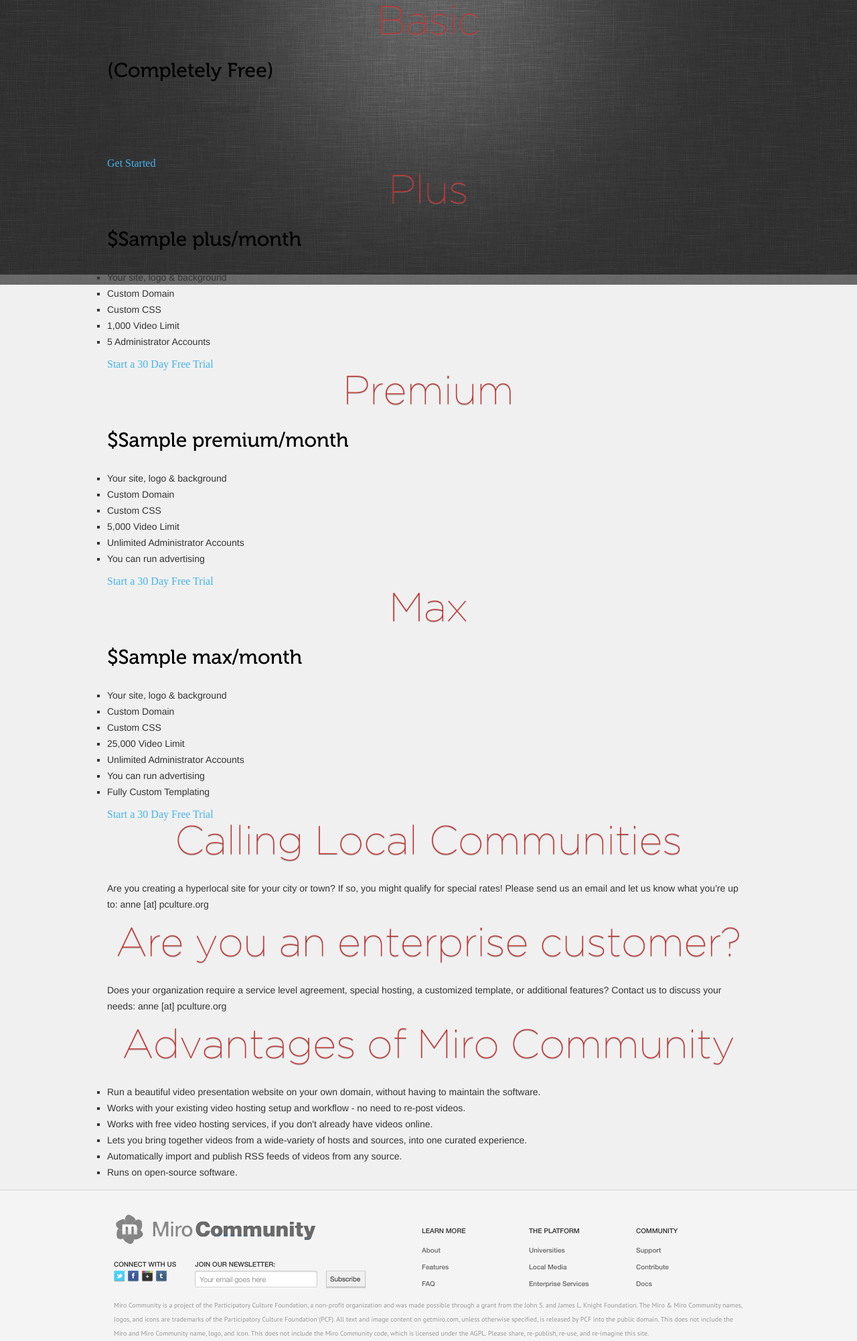
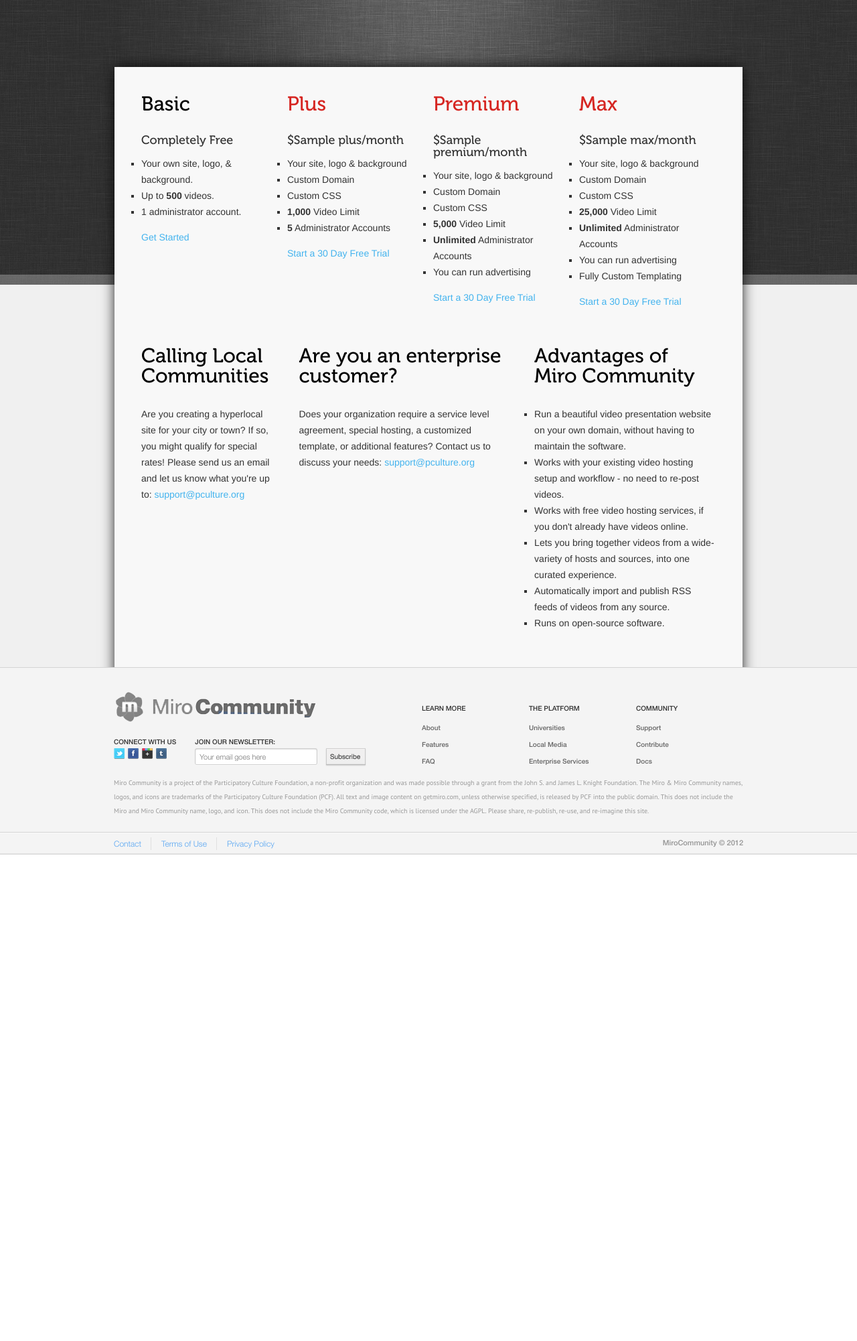
Before and after one commit to pculture/mirocommunity.org, a Django app: template mirocommunity_site/templates/mirocommunity_site/signup.html in a window 1280 px wide. Shown: the part 110-2112 px from the top of the page at 67% size. After the commit the page ends 1386 px from the top, so only its background shows below. Run offline with Django 3.2, Linux system fonts and the light colour scheme; the template is opened without the code that fills it: most values are stand-ins (such as "Sample title", 1, 10 or a date in 2020).

Commit message:
Adjusted signup and terms to use the new styles.

```diff
--- a/mirocommunity_site/sass/_layout.scss
+++ b/mirocommunity_site/sass/_layout.scss
@@ -55,11 +55,33 @@
 	}
 }
 
+.l-25-40-35{
+	@extend .clearfix;
+	$column-padding: 3 * $normal;
+	$total-column-width: $main-width - 2 * $column-padding;
+
+	& > div{
+		width: .4 * $total-column-width;
+		float: left;
+		padding: 0 $column-padding 0 0;
+
+		&:last-child{;
+			padding: 0;
+			width: .35 * $total-column-width;
+		}
+		&:first-child{
+			width: .25 * $total-column-width;
+		}
+	}
+}
+
 .l-thirds{
 	@extend .clearfix;
+	$column-padding: $normal;
+	$total-column-width: $main-width - 2 * $column-padding;
 
 	& > div{
-		width: .333 * $main-width - .66 * $normal;
+		width: .333 * $total-column-width;
 		float: left;
 		padding: 0 $normal 0 0;
 
@@ -71,9 +93,27 @@
 
 .l-thirds-wide{
 	@extend .clearfix;
+	$column-padding: $normal;
+	$total-column-width: $wide-width - 2 * $column-padding;
 
 	& > div{
-		width: .333 * $wide-width - .66 * $normal;
+		width: .333 * $total-column-width;
+		float: left;
+		padding: 0 $normal 0 0;
+
+		&:last-child{
+			padding: 0;
+		}
+	}
+}
+
+.l-quarters{
+	@extend .clearfix;
+	$column-padding: $normal;
+	$total-column-width: $main-width - 3 * $column-padding;
+
+	& > div{
+		width: .25 * $total-column-width;
 		float: left;
 		padding: 0 $normal 0 0;
 
@@ -85,9 +125,11 @@
 
 .l-quarters-wide{
 	@extend .clearfix;
+	$column-padding: $normal;
+	$total-column-width: $wide-width - 3 * $column-padding;
 
 	& > div{
-		width: .25 * $wide-width - .75 * $normal;
+		width: .25 * $total-column-width;
 		float: left;
 		padding: 0 $normal 0 0;
 
--- a/mirocommunity_site/sass/screen.scss
+++ b/mirocommunity_site/sass/screen.scss
@@ -191,6 +191,13 @@ header {
 			text-decoration: none;
 		}
 	}
+
+	em{
+		font-style: italic;
+	}
+	strong{
+		font-weight: bold;
+	}
 }
 
 figure {}
--- a/mirocommunity_site/static/mirocommunity_site/css/screen.css
+++ b/mirocommunity_site/static/mirocommunity_site/css/screen.css
@@ -43,11 +43,18 @@ article, aside, details, figcaption, figure, footer, header, hgroup, menu, nav,
 .l-50-50 > div { width: 389px; float: left; padding: 0 40px 0 0; }
 .l-50-50 > div + div { padding: 0 0 0 40px; }
 
-.l-thirds > div { width: 276.474px; float: left; padding: 0 14px 0 0; }
+.l-25-40-35 > div { width: 309.6px; float: left; padding: 0 42px 0 0; }
+.l-25-40-35 > div:last-child { padding: 0; width: 270.9px; }
+.l-25-40-35 > div:first-child { width: 193.5px; }
+
+.l-thirds > div { width: 276.39px; float: left; padding: 0 14px 0 0; }
 .l-thirds > div:last-child { padding: 0; }
 
-.l-thirds-wide > div { width: 310.44px; float: left; padding: 0 14px 0 0; }
+.l-thirds-wide > div { width: 310.356px; float: left; padding: 0 14px 0 0; }
 .l-thirds-wide > div:last-child { padding: 0; }
+
+.l-quarters > div { width: 204px; float: left; padding: 0 14px 0 0; }
+.l-quarters > div:last-child { padding: 0; }
 
 .l-quarters-wide > div { width: 229.5px; float: left; padding: 0 14px 0 0; }
 .l-quarters-wide > div:last-child { padding: 0; }
@@ -81,11 +88,11 @@ a:focus { outline: thin dotted; }
 a:hover, a:active { outline: 0; }
 
 /** Contain floats: h5bp.com/q **/
-.clearfix:before, .l-bordered-box:before, .l-60-40:before, .l-50-50:before, .l-thirds:before, .l-thirds-wide:before, .l-quarters-wide:before, .clearfix:after, .l-bordered-box:after, .l-60-40:after, .l-50-50:after, .l-thirds:after, .l-thirds-wide:after, .l-quarters-wide:after { content: ""; display: table; }
+.clearfix:before, .l-bordered-box:before, .l-60-40:before, .l-50-50:before, .l-25-40-35:before, .l-thirds:before, .l-thirds-wide:before, .l-quarters:before, .l-quarters-wide:before, .clearfix:after, .l-bordered-box:after, .l-60-40:after, .l-50-50:after, .l-25-40-35:after, .l-thirds:after, .l-thirds-wide:after, .l-quarters:after, .l-quarters-wide:after { content: ""; display: table; }
 
-.clearfix:after, .l-bordered-box:after, .l-60-40:after, .l-50-50:after, .l-thirds:after, .l-thirds-wide:after, .l-quarters-wide:after { clear: both; }
+.clearfix:after, .l-bordered-box:after, .l-60-40:after, .l-50-50:after, .l-25-40-35:after, .l-thirds:after, .l-thirds-wide:after, .l-quarters:after, .l-quarters-wide:after { clear: both; }
 
-.clearfix, .l-bordered-box, .l-60-40, .l-50-50, .l-thirds, .l-thirds-wide, .l-quarters-wide { *zoom: 1; }
+.clearfix, .l-bordered-box, .l-60-40, .l-50-50, .l-25-40-35, .l-thirds, .l-thirds-wide, .l-quarters, .l-quarters-wide { *zoom: 1; }
 
 .container { width: 960px; height: 100%; margin: 0 auto; position: relative; }
 
@@ -130,6 +137,8 @@ header .logo { position: absolute; left: 10px; top: 30px; }
 .main a { color: #43B3EE; text-decoration: none; }
 .main a:hover { text-decoration: underline; }
 .main a.wrapping { text-decoration: none; }
+.main em { font-style: italic; }
+.main strong { font-weight: bold; }
 
 figcaption { text-align: center; }
 
--- a/mirocommunity_site/templates/mirocommunity_site/_site_footer.html
+++ b/mirocommunity_site/templates/mirocommunity_site/_site_footer.html
@@ -61,7 +61,7 @@
 		<div id="footer">
 			<ul class="footer-nav">
 				<li><a href="mailto:support@mirocommunity.org">Contact</a></li>
-				<li><a href="http://mirocommunity.org/terms">Terms of Use</a></li>
+				<li><a href="/terms/">Terms of Use</a></li>
 				<li><a href="http://pculture.org/pcf/websites-privacy/">Privacy Policy</a></li>
 			</ul>
 			<h5>MiroCommunity &copy; 2012</h5>
--- a/mirocommunity_site/templates/mirocommunity_site/signup.html
+++ b/mirocommunity_site/templates/mirocommunity_site/signup.html
@@ -1,22 +1,21 @@
 {% extends "mirocommunity_site/__base.html" %}
 
-{% block content %}
-<div id="basic_plan" class="clear">
-  <h1>Basic</h1>
-  <h2>(Completely Free)</h2>
+{% block content-inner %}
+<div class="l-section l-quarters">
+  <div>
+    <h2>Basic</h2>
+    <h3>Completely Free</h3>
     <ul>
       <li>Your own site, logo, &amp; background.</li>
       <li>Up to <strong>500</strong> videos.</li>
       <li>1 administrator account.</li>
     </ul>
-  <a id="btn_started" href="/signup/step-two/basic">Get Started</a>
-</div><!-- // basic_plan -->
+    <p><a href="/signup/step-two/basic">Get Started</a></p>
+  </div>
 
-<div id="starter_pack" class="plan">
-  <div class="hdr">
-    <h1>Plus</h1>
-    <h2>${{ params.NAME_TO_COST.plus }}/month</h2>
-  </div><!-- // hdr -->
+  <div>
+    <h2 class="accent">Plus</h2>
+    <h3>${{ params.NAME_TO_COST.plus }}/month</h3>
     <ul>
       <li>Your site, logo &amp; background</li>
       <li>Custom Domain</li>
@@ -24,16 +23,12 @@
       <li><strong>1,000</strong> Video Limit</li>
       <li><strong>5</strong> Administrator Accounts</li>
     </ul>
-  <div class="ft">
-    <a href="/signup/step-two/plus" class="start_trial">Start a 30 Day Free Trial</a>
-  </div><!-- // ft -->
-</div><!-- // starter_pack -->
+    <p><a href="/signup/step-two/plus">Start a 30 Day Free Trial</a></p>
+  </div>
 
-<div id="value_added" class="plan">
-  <div class="hdr">
-    <h1>Premium</h1>
-    <h2>${{ params.NAME_TO_COST.premium }}/month</h2>
-  </div><!-- // hdr -->
+  <div>
+    <h2 class="accent">Premium</h2>
+    <h3>${{ params.NAME_TO_COST.premium }}/month</h3>
     <ul>
       <li>Your site, logo &amp; background</li>
       <li>Custom Domain</li>
@@ -42,16 +37,12 @@
       <li><strong>Unlimited</strong> Administrator Accounts</li>
       <li>You can run advertising</li>
     </ul>
-  <div class="ft">
-    <a href="/signup/step-two/premium" class="start_trial">Start a 30 Day Free Trial</a>
-  </div><!-- // ft -->
-</div><!-- // value_added -->
+    <p><a href="/signup/step-two/premium">Start a 30 Day Free Trial</a></p>
+  </div>
 
-<div id="delicious_plan" class="plan last">
-  <div class="hdr">
-    <h1>Max</h1>
-    <h2>${{ params.NAME_TO_COST.max }}/month</h2>
-  </div><!-- // hdr -->
+  <div>
+    <h2 class="accent">Max</h2>
+    <h3>${{ params.NAME_TO_COST.max }}/month</h3>
     <ul>
       <li>Your site, logo &amp; background</li>
       <li>Custom Domain</li>
@@ -61,34 +52,31 @@
       <li>You can run advertising</li>
       <li>Fully Custom Templating</li>
     </ul>
-  <div class="ft">
-    <a href="/signup/step-two/max" class="start_trial">Start a 30 Day Free Trial</a>
-  </div><!-- // ft -->
-</div><!-- // delcisious_plan -->
+    <p><a href="/signup/step-two/max">Start a 30 Day Free Trial</a></p>
+  </div>
+</div>
 
-<div id="additional_info">
-  <div class="clear">
-  <div id="local_community">
-    <h1>Calling Local Communities</h1>
-    <p>Are you creating a hyperlocal site for your city or town? If so, you might qualify for special rates! Please send us an email and let us know what you're up to: anne [at] pculture.org</p>
-  </div><!-- // local_community -->
-  <div id="enterprise_customer">
-    <h1>Are you an enterprise customer?</h1>
-    <p>Does your organization require a service level agreement, special hosting, a customized template, or additional features? Contact us to discuss your needs: anne [at] pculture.org</p>
-  </div><!-- // local_community -->
-  </div><!-- // clear -->
-</div><!-- // additional_info -->
+<div class='l-25-40-35'>
+  <div>
+    <h2>Calling Local Communities</h2>
+    <p>Are you creating a hyperlocal site for your city or town? If so, you might qualify for special rates! Please send us an email and let us know what you're up to: <a href="mailto:support@pculture.org">support@pculture.org</a></p>
+  </div>
 
-<div id="advantages">
-  <h1>Advantages of Miro Community</h1>
-  <ul class="clear">
-    <li id="domain"><span>Run a beautiful video presentation website on your own domain, without having to maintain the software.</span></li>
-    <li id="existing"><span>Works with your existing video hosting setup and workflow - no need to re-post videos.</span></li>
-    <li id="free"><span>Works with free video hosting services, if you don't already have videos online.</span></li>
-    <li id="variety"><span>Lets you bring together videos from a wide-variety of hosts and sources, into one curated experience.</span></li>
-    <li id="automatic"><span>Automatically import and publish RSS feeds of videos from any source.</span></li>
-    <!-- <li id="discussion"><span>Create a discussion space for video about your community; strengthen your relationships with your community.</span></li> -->
-    <li id="opensource"><span>Runs on open-source software.</span></li>
+  <div>
+    <h2>Are you an enterprise customer?</h2>
+    <p>Does your organization require a service level agreement, special hosting, a customized template, or additional features? Contact us to discuss your needs: <a href="mailto:support@pculture.org">support@pculture.org</a></p>
+  </div>
+
+  <div>
+    <h2>Advantages of Miro Community</h2>
+    <ul>
+      <li>Run a beautiful video presentation website on your own domain, without having to maintain the software.</li>
+      <li>Works with your existing video hosting setup and workflow - no need to re-post videos.</li>
+      <li>Works with free video hosting services, if you don't already have videos online.</li>
+      <li>Lets you bring together videos from a wide-variety of hosts and sources, into one curated experience.</li>
+      <li>Automatically import and publish RSS feeds of videos from any source.</li>
+      <li>Runs on open-source software.</li>
     </ul>
-</div><!-- // advantages -->
+  </div>
+</div>
 {% endblock %}
```
Also changed, not shown: mirocommunity_site/templates/mirocommunity_site/terms.html (+15 -5 lines). Lines whose indentation alone changed are shown as unchanged.
